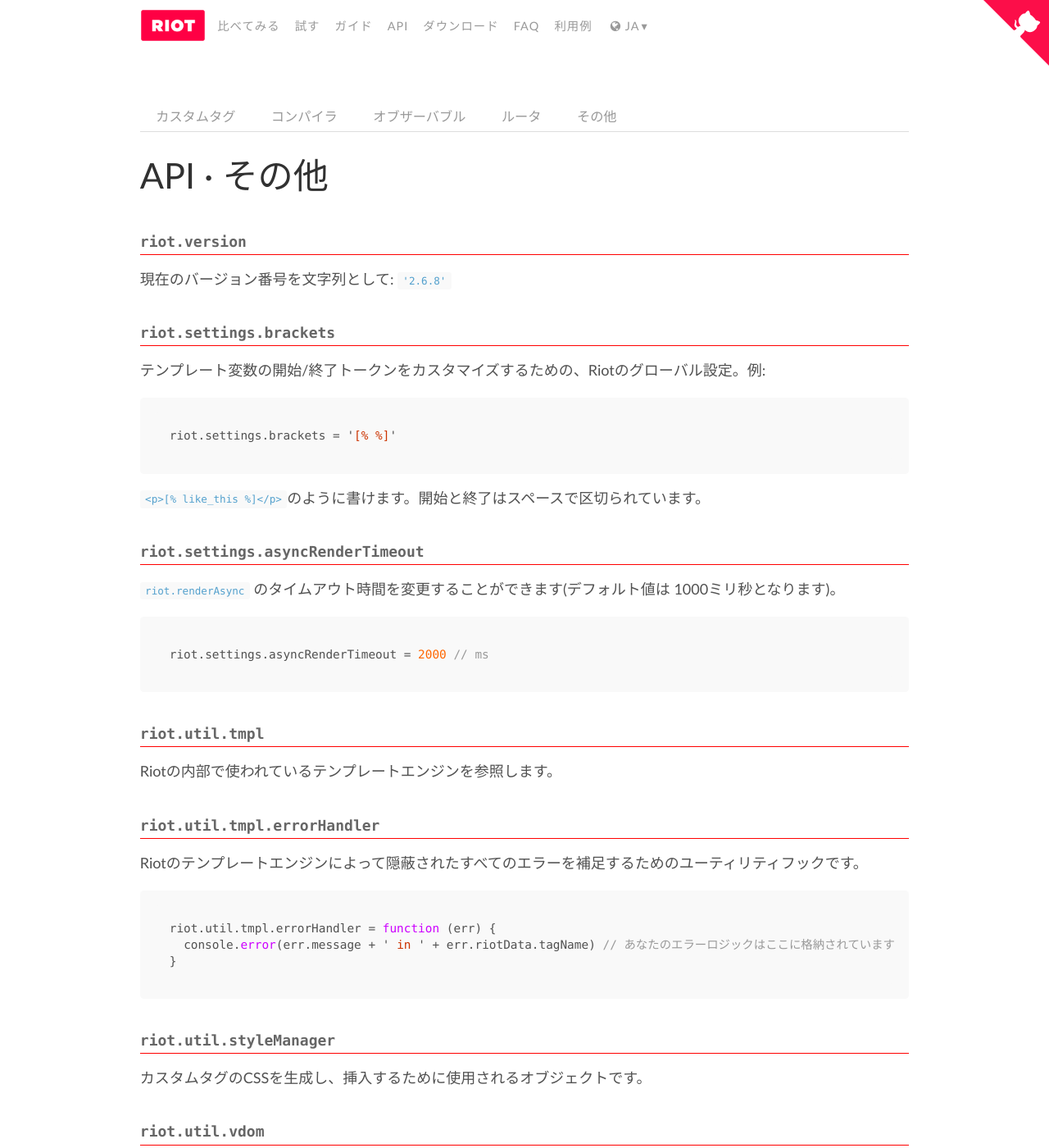
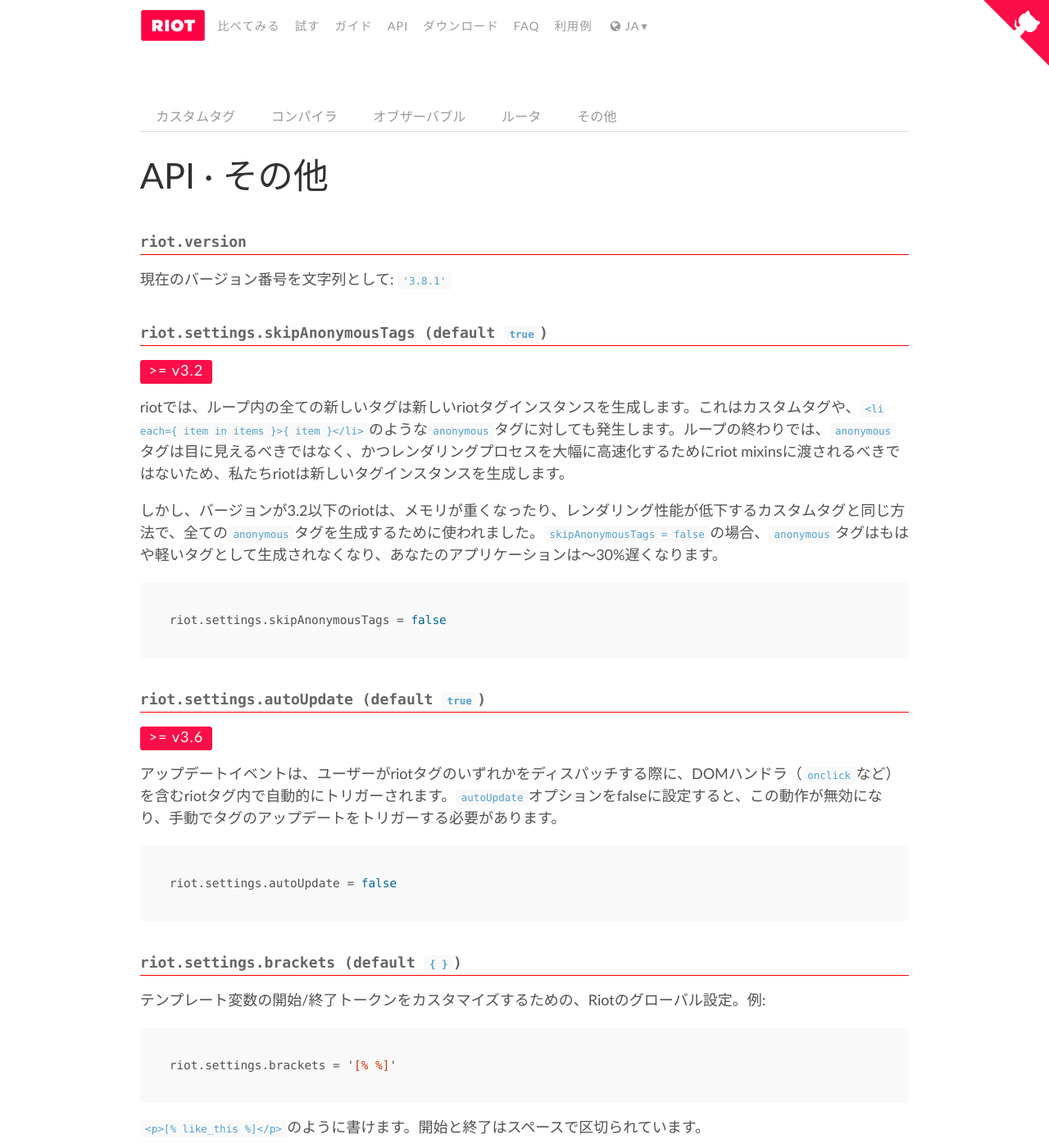
Before and after one commit to riot/riot.github.io, a Jekyll site: the page built from ja/api/misc.md, in a window 1280 px wide and 1400 px high. Shown: the whole window at 82% size. Built offline with Jekyll 4.4.1, drawn with Linux system fonts in a browser that asks for light colours; nearby versions of some CDN libraries; some of the changed text lies outside the part shown.

Commit message:
updated ja/api/misc doc to latest

````diff
--- a/ja/api/misc.md
+++ b/ja/api/misc.md
@@ -9,12 +9,33 @@
 
 ### <a name="version"></a> riot.version
 
-現在のバージョン番号を文字列として: `'{{ site.v2_version }}'`
+現在のバージョン番号を文字列として: `'{{ site.version }}'`
 
-### <a name="brackets"></a> riot.settings.brackets
+### <a name="skipanonymoustags"></a> riot.settings.skipAnonymousTags (default `true`)
+
+<span class="tag red">&gt;= v3.2</span>
+
+riotでは、ループ内の全ての新しいタグは新しいriotタグインスタンスを生成します。これはカスタムタグや、`<li each={ item in items }>{ item }</li>`のような`anonymous`タグに対しても発生します。ループの終わりでは、`anonymous`タグは目に見えるべきではなく、かつレンダリングプロセスを大幅に高速化するためにriot mixinsに渡されるべきではないため、私たちriotは新しいタグインスタンスを生成します。
+
+しかし、バージョンが3.2以下のriotは、メモリが重くなったり、レンダリング性能が低下するカスタムタグと同じ方法で、全ての`anonymous`タグを生成するために使われました。`skipAnonymousTags = false`の場合、`anonymous`タグはもはや軽いタグとして生成されなくなり、あなたのアプリケーションは〜30%遅くなります。
+
+``` js
+riot.settings.skipAnonymousTags = false
+```
+
+### <a name="autoupdate"></a> riot.settings.autoUpdate (default `true`)
+
+<span class="tag red">&gt;= v3.6</span>
+
+アップデートイベントは、ユーザーがriotタグのいずれかをディスパッチする際に、DOMハンドラ（`onclick`など）を含むriotタグ内で自動的にトリガーされます。`autoUpdate`オプションをfalseに設定すると、この動作が無効になり、手動でタグのアップデートをトリガーする必要があります。
+
+``` js
+riot.settings.autoUpdate = false
+```
+
+### <a name="brackets"></a> riot.settings.brackets (default `{ }`)
 
 テンプレート変数の開始/終了トークンをカスタマイズするための、Riotのグローバル設定。例:
-
 
 ``` js
 riot.settings.brackets = '[% %]'
@@ -50,7 +72,7 @@
 
 ### <a name="util"></a> riot.util.vdom
 
-Riotによって作成された全てのタグのインスタンスに対して、参照やデバッグ、フィルタリングなどを行うために、Riotが持つ全てのタグを公開します。
+Riotによって作成された全てのタグのインスタンスに対して、参照、デバッグ、フィルタリングなどを行うために、Riotが内部で持つタグのキャッシュを公開します。
 
 ```js
 riot.tag('foo', '<p>{ msg }</p>', function() {
@@ -62,24 +84,24 @@
 
 ### <a name="util"></a> riot.util.dom
 
-クエリを発行する `$` や、属性を追加する `addAttr` のようなDOM要素を更新するようなユーティリティ関数の集まりです。
+クエリを発行する `$` や、ノードに属性を追加する `setAttr` のようなDOM要素を更新するようなユーティリティ関数の集まりです。
 
-[source code](https://github.com/riot/riot/blob/next/lib/browser/common/util/dom.js)
+[source code](https://github.com/riot/riot/blob/master/lib/browser/common/util/dom.js)
 
 ### <a name="util"></a> riot.util.check
 
-型をチェックするための必要とされるヘルパ関数の集まりです。
+型をチェックするために必要とされるヘルパ関数の集まりです。
 
-[source code](https://github.com/riot/riot/blob/next/lib/browser/common/util/check.js)
+[source code](https://github.com/riot/riot/blob/master/lib/browser/common/util/check.js)
 
 ### <a name="util"></a> riot.util.misc
 
-`extend` によるオブジェクトの拡張や、 `each` によるループ配列などのヘルパ関数の集まりです。
+オブジェクトを拡張する `extend` や、配列をループする `each` などのヘルパ関数の集まりです。
 
-[source code](https://github.com/riot/riot/blob/next/lib/browser/common/util/misc.js)
+[source code](https://github.com/riot/riot/blob/master/lib/browser/common/util/misc.js)
 
 ### <a name="util"></a> riot.util.tags
 
 全てのRiotのタグインスタンスを内部的に管理するために必要な関数の集まりです。
 
-[source code](https://github.com/riot/riot/blob/next/lib/browser/common/util/tags.js)
+[source code](https://github.com/riot/riot/blob/master/lib/browser/common/util/tags.js)
````
Also changed, not shown: other parts of ja/api/misc.md (+3 -2 lines).
